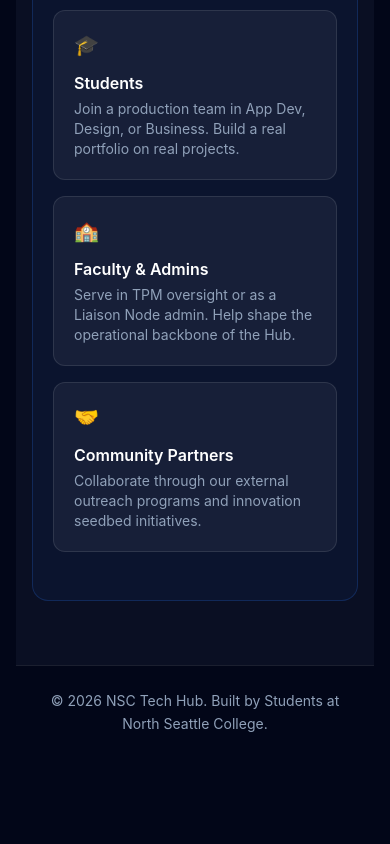
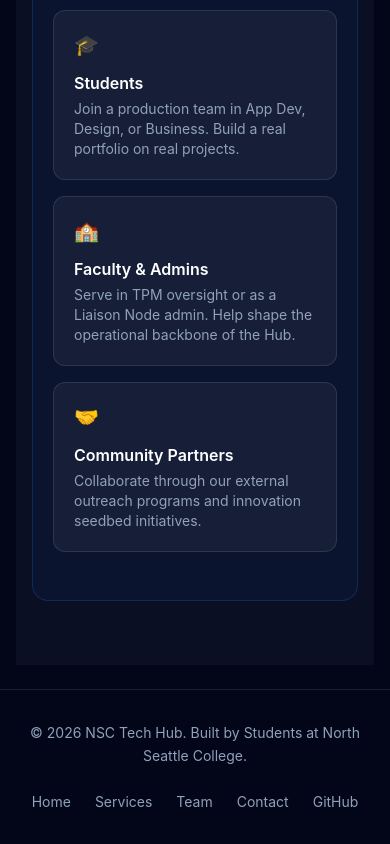
Before and after one commit to NSC-Tech-Hub/nscth-static-website, an Astro site: page / in a window 390 px wide. Shown: the part 5038-5882 px from the top of the page. Before the commit the page ends 5822 px from the top, so only its background shows below. Built offline with nearby package versions, Linux system fonts and the light colour scheme; Astro itself is replaced by a stand-in of ours.

Commit message:
feat: wire Header and Footer into BaseLayout, add footer placeholder links (closes #2)

```diff
--- a/src/components/Footer.astro
+++ b/src/components/Footer.astro
@@ -1,7 +1,16 @@
 <footer class="border-t border-white/10 bg-slate-950">
-  <div class="mx-auto max-w-screen-lg px-4 py-6 text-sm text-slate-400">
-    <p class="leading-relaxed text-center md:text-left">
-      © 2026 NSC Tech Hub. Built by Students at North Seattle College.
-    </p>
+  <div class="mx-auto max-w-screen-lg px-4 py-8 text-sm text-slate-400">
+    <div class="flex flex-col gap-6 md:flex-row md:items-start md:justify-between">
+      <p class="leading-relaxed text-center md:text-left">
+        © 2026 NSC Tech Hub. Built by Students at North Seattle College.
+      </p>
+      <nav class="flex flex-wrap justify-center gap-x-6 gap-y-2 md:justify-end">
+        <a href="/" class="transition hover:text-white">Home</a>
+        <a href="/services" class="transition hover:text-white">Services</a>
+        <a href="/team" class="transition hover:text-white">Team</a>
+        <a href="/contact" class="transition hover:text-white">Contact</a>
+        <a href="https://github.com/NSC-Tech-Hub" class="transition hover:text-white" target="_blank" rel="noopener">GitHub</a>
+      </nav>
+    </div>
   </div>
 </footer>
--- a/src/layouts/BaseLayout.astro
+++ b/src/layouts/BaseLayout.astro
@@ -1,5 +1,7 @@
 ---
 import "../styles/global.css";
+import Header from "../components/Header.astro";
+import Footer from "../components/Footer.astro";
 
 const {
     title = "NSC Tech Hub",
@@ -17,8 +19,10 @@ const {
 </head>
 
 <body class="min-h-screen bg-slate-950 text-white antialiased">
+    <Header />
     <main class="mx-auto max-w-screen-lg px-4 py-6">
         <slot />
     </main>
+    <Footer />
 </body>
 </html>
--- a/src/pages/index.astro
+++ b/src/pages/index.astro
@@ -1,15 +1,10 @@
----
-import Header from "../components/Header.astro";
-import Footer from "../components/Footer.astro";
-import BaseLayout from "../layouts/BaseLayout.astro";
+---import BaseLayout from "../layouts/BaseLayout.astro";
 ---
 
 <BaseLayout
 	title="NSC Tech Hub"
 	description="The technical engine for Bridge to Tech at North Seattle College."
 >
-	<Header />
-
 	<main>
 
 		<!-- ─── HERO ────────────────────────────────────────────────── -->
@@ -317,5 +312,4 @@ import BaseLayout from "../layouts/BaseLayout.astro";
 
 	</main>
 
-	<Footer />
 </BaseLayout>
```
